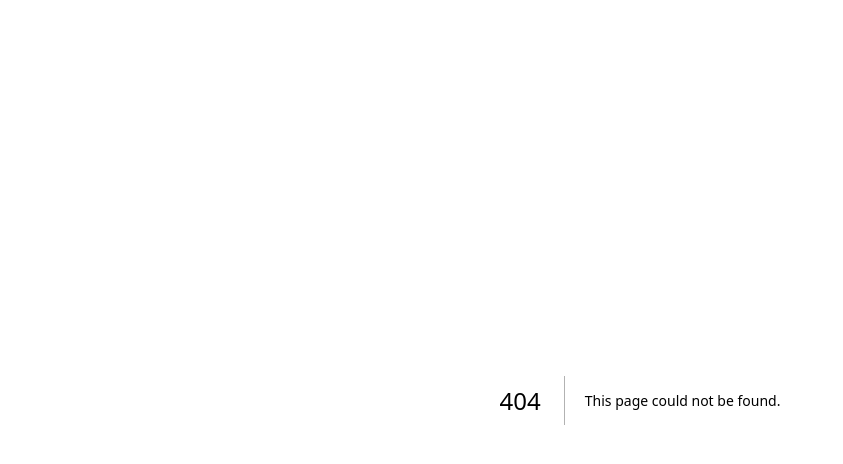
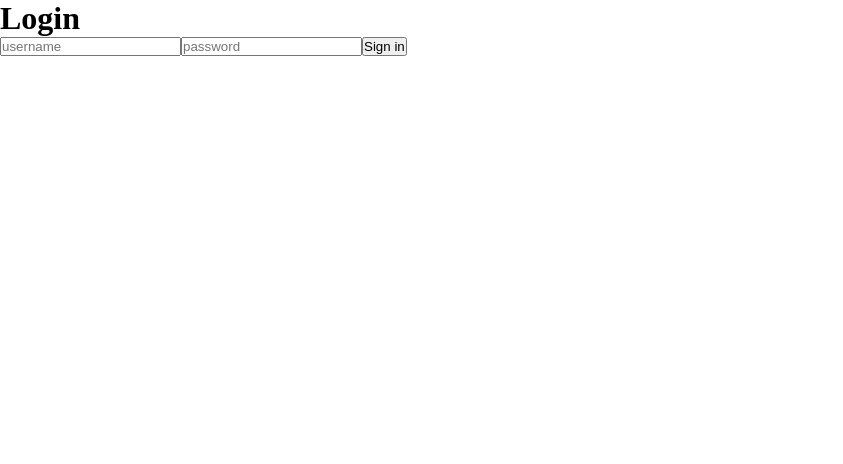
Before and after one commit to shim369/Nextjs-Rails-CrudApp, a Next.js app in the folder blog_client/: page /LoginPage in a window 1280 px wide. Before the commit this address had no page. Shown: the top 464 px of the page, without its empty margins (0-843 px from the left). Built offline with nearby package versions, Linux system fonts and the light colour scheme.

Commit message:
update function

```diff
--- a/blog_client/package.json
+++ b/blog_client/package.json
@@ -16,6 +16,7 @@
     "eslint": "8.45.0",
     "eslint-config-next": "13.4.10",
     "next": "13.4.10",
+    "next-auth": "^4.22.3",
     "react": "18.2.0",
     "react-dom": "18.2.0",
     "typescript": "5.1.6"
--- /dev/null
+++ b/blog_client/src/pages/LoginPage.tsx
@@ -0,0 +1,29 @@
+import { signIn } from 'next-auth/react'
+import { FormEvent } from 'react'
+
+function LoginPage() {
+  const handleSubmit = (e: FormEvent<HTMLFormElement>) => {
+    e.preventDefault();
+    const target = e.target as typeof e.target & {
+      email: { value: string };
+      password: { value: string };
+    };
+    const email = target.email.value;
+    const password = target.password.value;
+
+    signIn('credentials', { redirect: true, email, password, callbackUrl: `${window.location.origin}/admin` });
+  };
+
+  return (
+    <>
+      <h1>Login</h1>
+      <form onSubmit={handleSubmit}>
+        <input name='email' type='text' placeholder='username' />
+        <input name='password' type='password' placeholder='password' />
+        <button type='submit'>Sign in</button>
+      </form>
+    </>
+  )
+}
+
+export default LoginPage
--- a/blog_client/src/pages/components/header.tsx
+++ b/blog_client/src/pages/components/header.tsx
@@ -1,10 +1,12 @@
 import React from 'react'
+import Link from 'next/link'
 import styles from '@/styles/Home.module.css'
 
 const header = () => {
   return (
     <header className={styles.header}>
       <h1>Next.js + Rails Blog</h1>
+      <Link href="./LoginPage" className={styles.login}>Login</Link>
     </header>
   )
 }
--- a/blog_client/src/styles/globals.css
+++ b/blog_client/src/styles/globals.css
@@ -6,6 +6,9 @@
 
 header {
     padding: 20px 2%;
+    display: flex;
+    justify-content: space-between;
+    align-items: center;
 }
 
 main {
```
Also changed, not shown: blog_client/src/pages/api/auth/[...nextauth].ts (added, +11 -0 lines), 1 other file (tests, documents, lock files or other folders).
